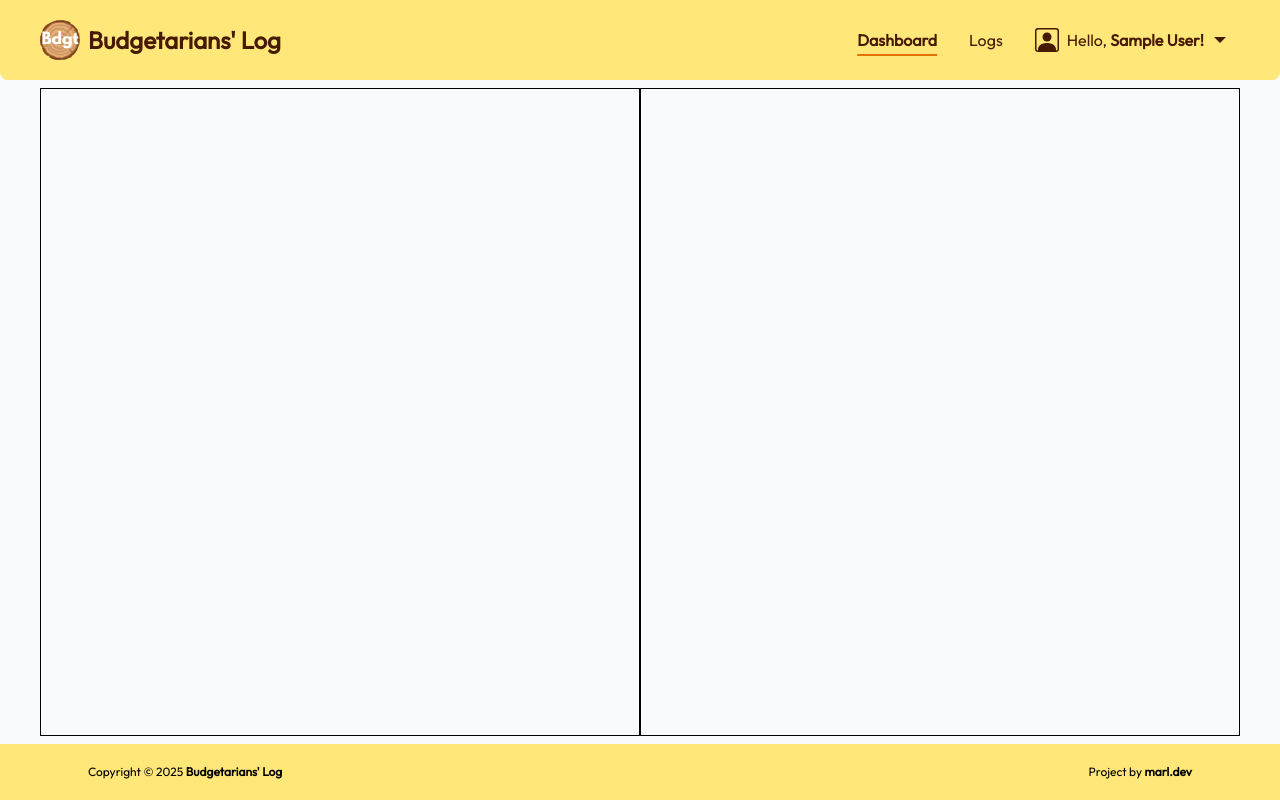
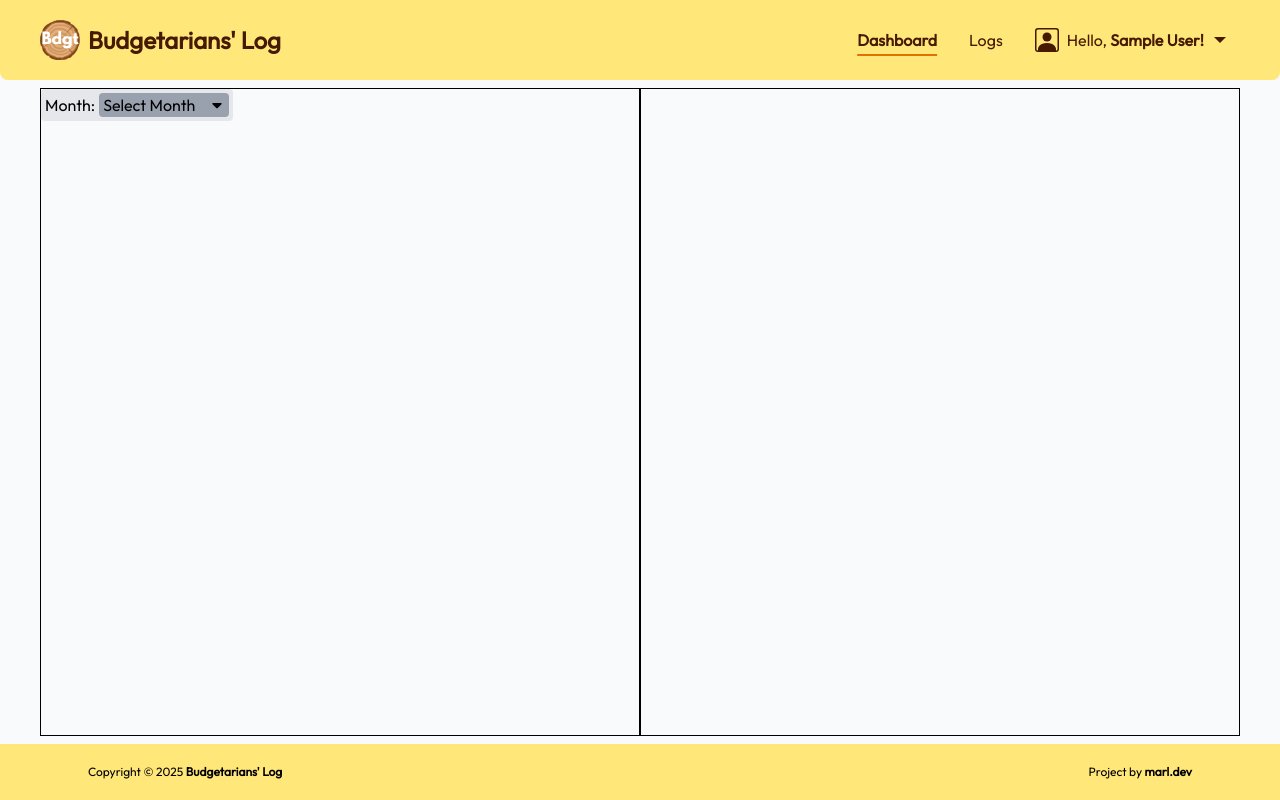
Before and after one commit to marlmunar/budget-tracker, a React (Vite) app in the folder frontend/: page /dashboard in a window 1280 px wide. Built offline with nearby package versions, Linux system fonts and the light colour scheme; sample sign-in values are in the browser's storage.

Commit message:
Added a month selector

```diff
--- a/frontend/src/pages/Dashboard.jsx
+++ b/frontend/src/pages/Dashboard.jsx
@@ -1,13 +1,71 @@
-import React from "react";
+import React, { useState } from "react";
+import OutsideClick from "../components/OutsideClick";
+import { Link } from "react-router-dom";
+import { TbCaretDownFilled, TbCaretUpFilled } from "react-icons/tb";
+
+const months = [
+  "January",
+  "February",
+  "March",
+  "April",
+  "May",
+  "June",
+  "July",
+  "August",
+  "September",
+  "October",
+  "November",
+  "December",
+];
 
 const Dashboard = () => {
+  const [isSelectingMonth, setIsSelectingMonth] = useState(false);
+  const [month, setMonth] = useState("");
+  const [isSelectingDay, setIsSelectingDay] = useState(false);
+
   return (
     <>
       <title>Budgetarians' Log - Dashboard</title>
       <main className="h-full flex">
         <section className="w-full h-full border">
-          <div>
-            <div></div>
+          <div className="flex gap-1 max-w-48 p-1 bg-gray-200 rounded">
+            <p>Month:</p>
+            <div className="bg-gray-400 w-full px-1 rounded relative">
+              <div
+                className="flex justify-between *:pointer-events-none"
+                onClick={() => setIsSelectingMonth((prev) => !prev)}
+                data-id="selectMonth"
+              >
+                <p>{month ? month : "Select Month"}</p>
+                <button>
+                  {isSelectingMonth ? (
+                    <TbCaretUpFilled />
+                  ) : (
+                    <TbCaretDownFilled />
+                  )}
+                </button>
+              </div>
+              {isSelectingMonth && (
+                <OutsideClick
+                  onOutsideClick={() => setIsSelectingMonth(false)}
+                  id="selectMonth"
+                >
+                  <menu className="absolute top-6 right-0 w-full border space-y-1 px-1">
+                    {months.map((month) => (
+                      <li
+                        key={month}
+                        onClick={() => {
+                          setMonth(month);
+                          setIsSelectingMonth(false);
+                        }}
+                      >
+                        {month}
+                      </li>
+                    ))}
+                  </menu>
+                </OutsideClick>
+              )}
+            </div>
           </div>
         </section>
         <section className="w-full h-full border"></section>
```
